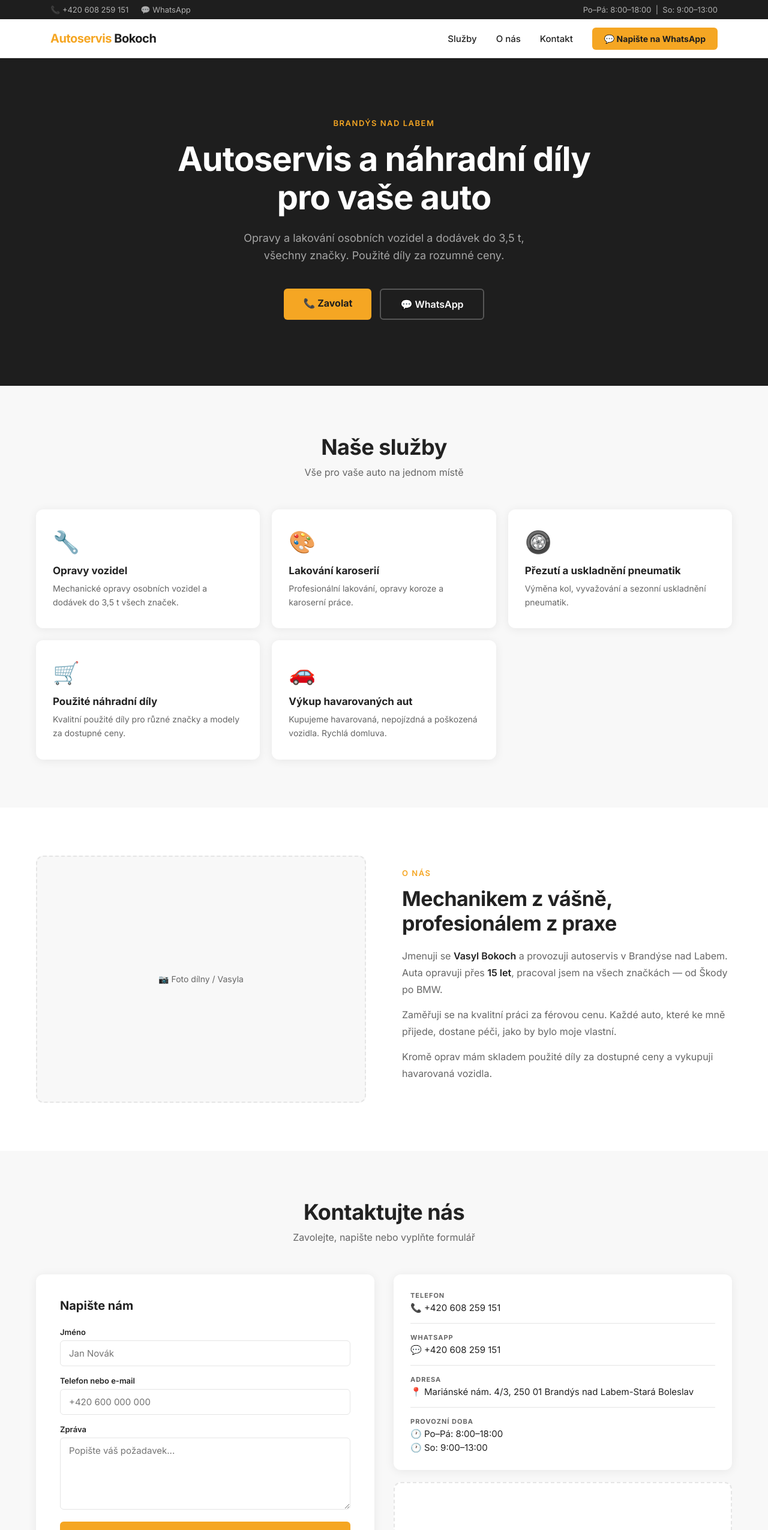
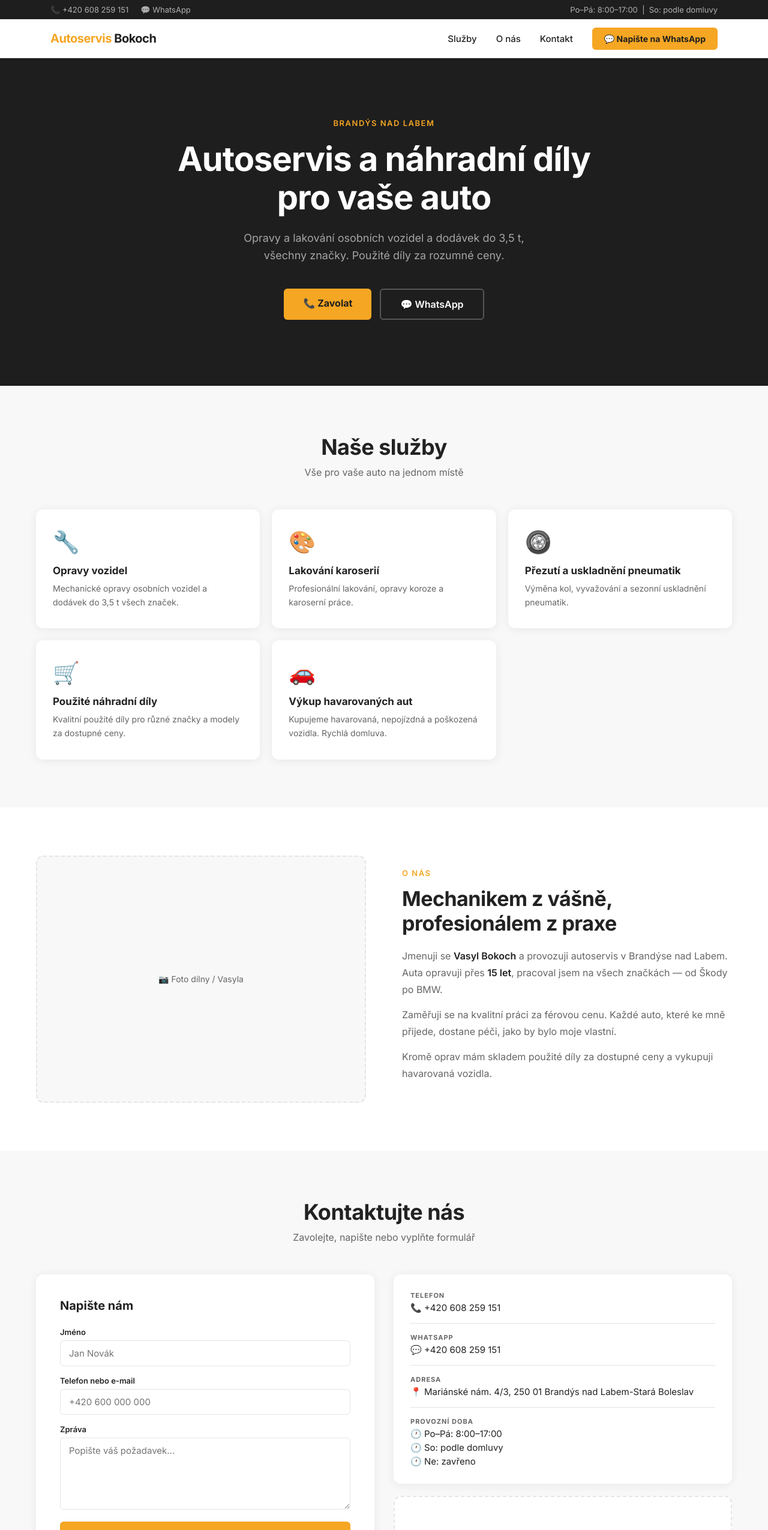
Before and after one commit to DimaShtempelyuk/bokoch-auto, a Next.js app: page / in a window 1280 px wide. Shown: the top 2550 px of the page at 60% size. Built offline with nearby package versions, Linux system fonts and the light colour scheme.

Commit message:
Update business hours (Po-Pa 8-17, So podle domluvy)

```diff
--- a/src/components/layout/TopBar.tsx
+++ b/src/components/layout/TopBar.tsx
@@ -53,7 +53,7 @@ export default function TopBar() {
             💬 WhatsApp
           </Link>
         </Left>
-        <span>Po–Pá: 8:00–18:00&nbsp;&nbsp;|&nbsp;&nbsp;So: 9:00–13:00</span>
+        <span>Po–Pá: 8:00–17:00&nbsp;&nbsp;|&nbsp;&nbsp;So: podle domluvy</span>
       </Inner>
     </Bar>
   )
--- a/src/components/sections/Contact.tsx
+++ b/src/components/sections/Contact.tsx
@@ -270,8 +270,9 @@ export default function Contact() {
               </InfoGroup>
               <InfoGroup>
                 <InfoLabel>Provozní doba</InfoLabel>
-                <InfoText>🕐 Po–Pá: 8:00–18:00</InfoText>
-                <InfoText style={{ marginTop: 4 }}>🕐 So: 9:00–13:00</InfoText>
+                <InfoText>🕐 Po–Pá: 8:00–17:00</InfoText>
+                <InfoText style={{ marginTop: 4 }}>🕐 So: podle domluvy</InfoText>
+                <InfoText style={{ marginTop: 4 }}>🕐 Ne: zavřeno</InfoText>
               </InfoGroup>
             </InfoCard>
 
```
